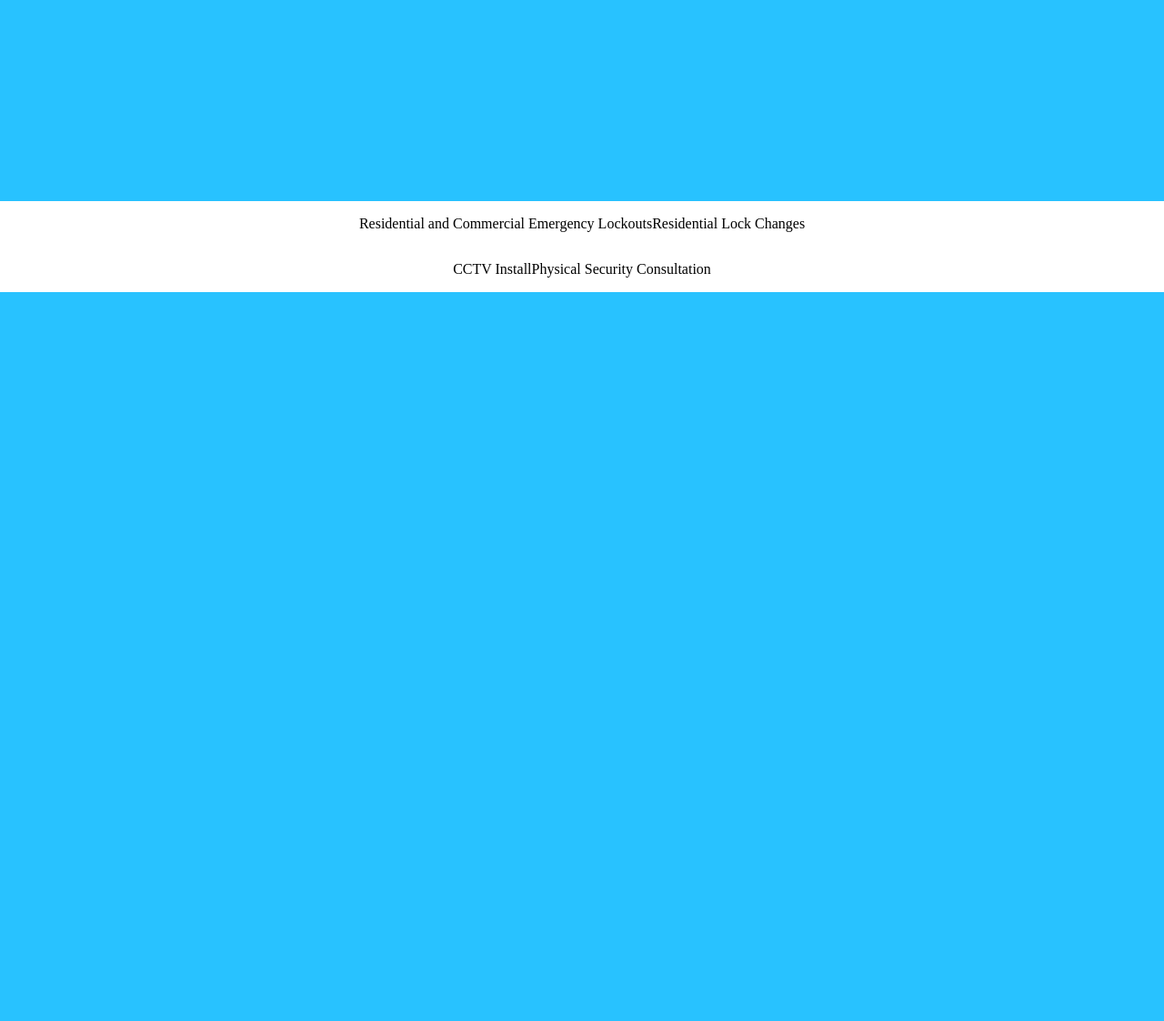
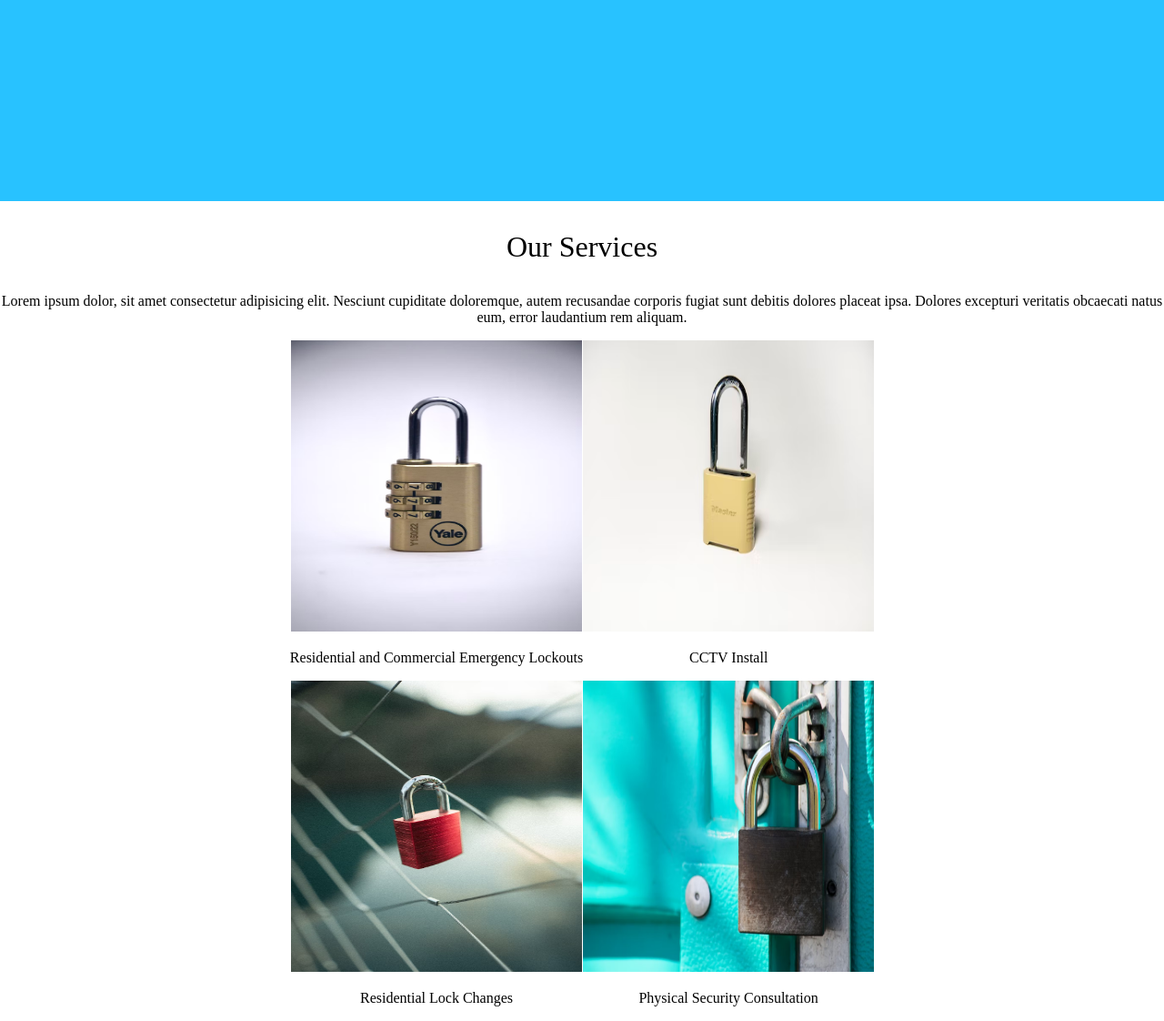
Before and after one commit to vent-dev/locksmith-site, a PHP site: page / in a window 1280 px wide. Shown: the part 2152-3274 px from the top of the page at 91% size. Before the commit the page ends 2473 px from the top, so only its background shows below. Run offline with PHP 8.4, Linux system fonts and the light colour scheme; some libraries are stand-ins or nearby versions.

Commit message:
Added our services tab

```diff
--- a/index.html
+++ b/index.html
@@ -18,7 +18,7 @@
             <ul>
                 <li><a href="/">Home</a></li>
                 <li><a href="#our-team">Our Team</a></li>
-                <li><a href="/">Our Services</a></li>
+                <li><a href="#our-services">Our Services</a></li>
                 <li><a href="/">Contact Us</a></li>
                 <img src="images/facebook.svg" alt="" style="width: 2rem; margin: 0">
             </ul>
@@ -71,14 +71,30 @@
         </div>
     </div>
 
-    <div class="our-services">
+    <div class="service-container">
+        <p class="services-header">Our Services</p>
+        <p class="services-description">Lorem ipsum dolor, sit amet consectetur adipisicing elit. Nesciunt cupiditate doloremque, autem recusandae corporis fugiat sunt debitis dolores placeat ipsa. Dolores excepturi veritatis obcaecati natus eum, error laudantium rem aliquam.</p>
+        <div class="our-services" id="our-services">
             <div class="first-services">
+                <div class="first-service">
+                    <img src="images/service-1.avif" alt="">
                     <p>Residential and Commercial Emergency Lockouts</p>
+                </div>
+                <div class="second-service">
+                    <img src="images/service-2.avif" alt="">
                     <p>Residential Lock Changes</p>
                 </div>
+            </div>
             <div class="second-services">
+                <div class="third-service">
+                    <img src="images/service-3.avif" alt="">
                     <p>CCTV Install</p>
+                </div>
+                <div class="fourth-service">
+                    <img src="images/service-4.avif" alt="">
                     <p>Physical Security Consultation</p>
+                </div>
+            </div>
         </div>
     </div>
 
--- a/style.css
+++ b/style.css
@@ -130,13 +130,27 @@ html, body {
 
 .our-services {
     display: flex;
-    flex-direction: column;
+    justify-content: center;
+    flex-direction: row;
     align-items: center;
+    flex-wrap: wrap;
+    text-align: center;
 }
 
-.first-services, .second-services {
-    display: flex;
-    flex-direction: row;
+.services-header {
+    color: black;
+    text-align: center;
+    font-size: 2rem;
+}
+
+.services-description {
+    color: black;
+    text-align: center;
+}
+
+.first-services img, .second-services img {
+    width: 20rem;
+    height: 20rem;
 }
 
 /* .footer {
```
Lines whose indentation alone changed are shown as unchanged.
